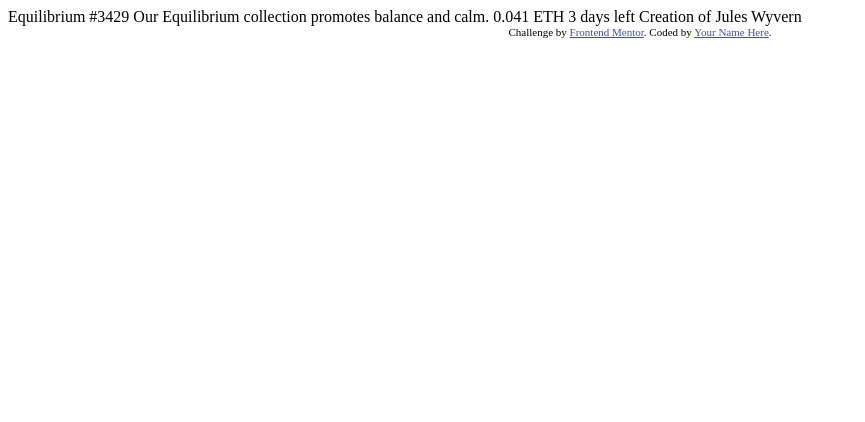
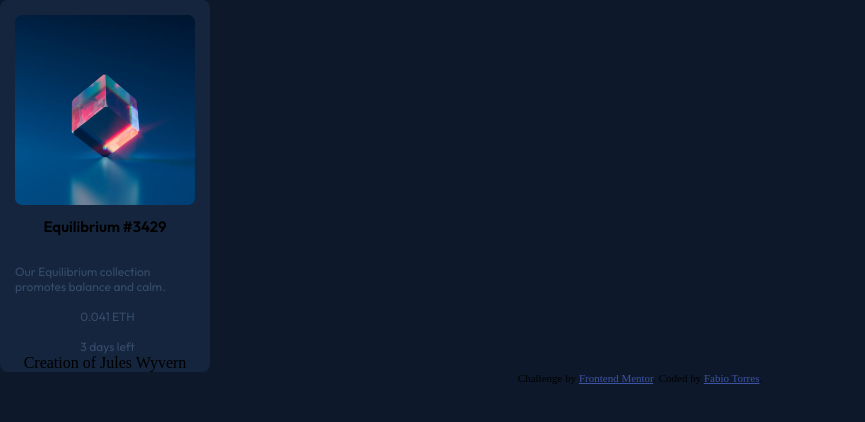
Before and after one commit to fabiosk2/nft-card, a plain HTML site: page index.html in a window 1280 px wide. Shown: the whole page, without its empty margins (0-865 px from the left). Drawn offline with Linux system fonts and the light colour scheme.

Commit message:
primeiro

```diff
--- a/index.html
+++ b/index.html
@@ -2,11 +2,10 @@
 <html lang="en">
 <head>
   <meta charset="UTF-8">
-  <meta name="viewport" content="width=device-width, initial-scale=1.0"> <!-- displays site properly based on user's device -->
-
+  <meta name="viewport" content="width=device-width, initial-scale=1.0">
   <link rel="icon" type="image/png" sizes="32x32" href="./images/favicon-32x32.png">
-
   <title>Frontend Mentor | NFT preview card component</title>
+  <link rel="stylesheet" href="style.css">
 
   <!-- Feel free to remove these styles or customise in your own stylesheet 👍 -->
   <style>
@@ -16,18 +15,19 @@
 </head>
 <body>
 
-  Equilibrium #3429
+  <section class="container">
+    <img src="images/image-equilibrium.jpg" alt="">
+    <h1>Equilibrium #3429</h1>
+    <p>Our Equilibrium collection promotes balance and calm.</p>
+    <p>0.041 ETH</p>
+    <p>3 days left</p>
 
-  Our Equilibrium collection promotes balance and calm.
-
-  0.041 ETH
-  3 days left
-
-  Creation of Jules Wyvern
+    Creation of Jules Wyvern
+  </section>
 
   <div class="attribution">
     Challenge by <a href="https://www.frontendmentor.io?ref=challenge" target="_blank">Frontend Mentor</a>.
-    Coded by <a href="#">Your Name Here</a>.
+    Coded by <a href="#">Fabio Torres</a>.
   </div>
 </body>
 </html>
--- /dev/null
+++ b/style.css
@@ -0,0 +1,43 @@
+@import url('https://fonts.googleapis.com/css2? family= Outfit:wght@300;400;600 & display=swap');
+
+
+body {
+    background: hsl(217, 54%, 11%);
+    margin: 0;
+}
+
+.container {
+    background-color: hsl(216, 50%, 16%);
+    width: 210px;
+    border-radius: 8px;
+    display: flex;
+    align-items: center;
+    justify-content: center;
+    flex-direction: column;
+}
+
+.container img {
+    width: 180px;
+    height: 190px;
+    border-radius: 7px;
+    margin-left: auto;
+    margin-right: auto;
+    margin-top: 15px;
+
+
+}
+
+.container h1 {
+    font-size: 15px;
+    font-weight: bold;
+    font-family: 'Outfit', sans-serif;
+    text-align: left;
+}
+
+.container p {
+    font-size: 12px;
+    font-family: 'Outfit', sans-serif;
+    color: hsl(216, 32%, 32%);
+    padding: 15px 10px 0px 15px;
+    margin: 0;
+}
```
